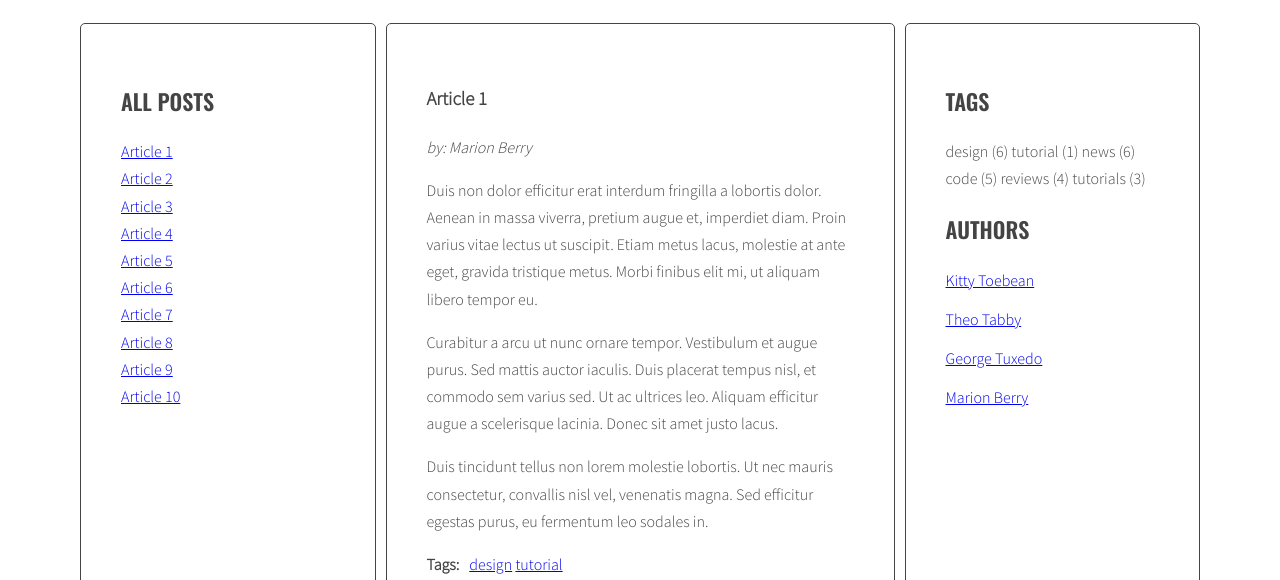
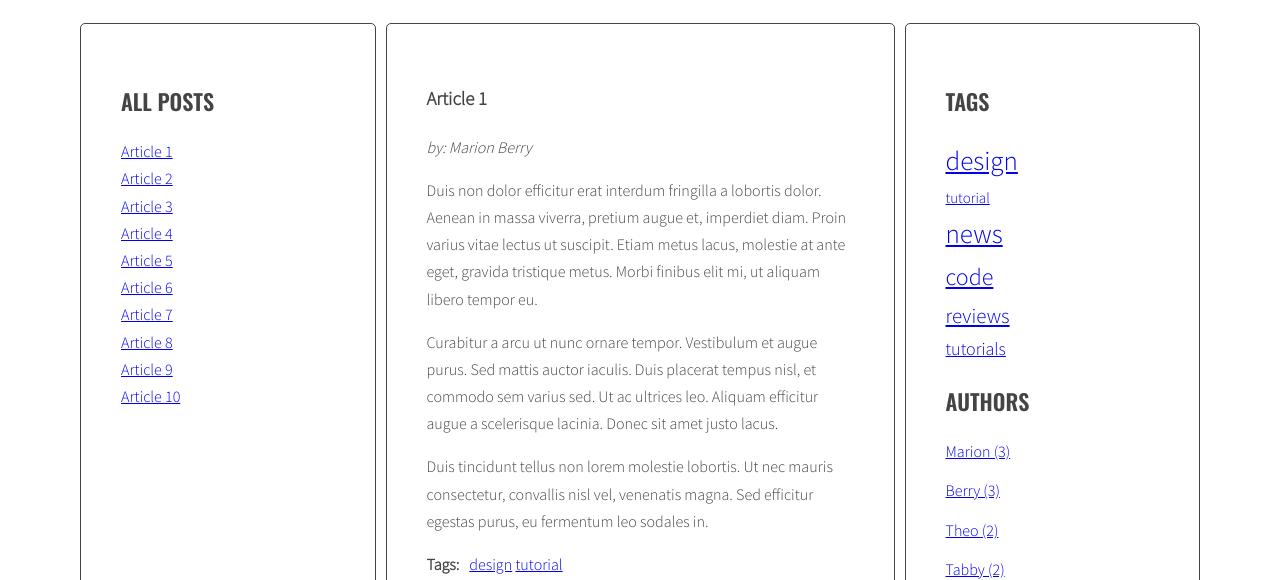
Before and after one commit to Haruk/Kodilla-fullstack-bootcamp-js-practice, a website: page index.html in a window 1280 px wide. Shown: the part 220-800 px from the top of the page. Drawn offline with nearby package versions, Linux system fonts and the light colour scheme.

Commit message:
Add authors list and articles cout for all authors

```diff
--- a/css/style.scss
+++ b/css/style.scss
@@ -8,6 +8,7 @@ $color-dark: #444;
 $font-logo: 'Sacramento', cursive;
 $font-header: 'Oswald', sans-serif;
 $font-text: 'Source Sans Pro', sans-serif;
+
 
 /* Global */
 
@@ -118,3 +119,23 @@ body {
     margin: 0 10px 0 0;
   }
 }
+
+.tagcloud-1 {
+  font-size: 15px;
+}
+
+.tagcloud-2{
+  font-size: 18px;
+}
+
+.tagcloud-3{
+  font-size: 21px;
+}
+
+.tagcloud-4{
+  font-size: 24px;
+}
+
+.tagcloud-5{
+  font-size: 27px;
+}
--- a/index.html
+++ b/index.html
@@ -198,7 +198,7 @@
 			  </ul>
 			  <h2 class="section-title">Authors</h2>
 			  <ul class="list authors">
-				<li>
+				<!-- <li>
 				  <a href="#">
 					<span class="author-name">Kitty Toebean</span>
 				  </a>
@@ -217,7 +217,7 @@
 				  <a href="#">
 					<span class="author-name">Marion Berry</span>
 				  </a>
-				</li>
+				</li> -->
 			  </ul>
 			</aside>
 		  </main>
--- a/js/script.js
+++ b/js/script.js
@@ -39,7 +39,8 @@
     optArticleAuthorSelector = '.post-author',
     optTagsListSelector = '.list.tags',
     optCloudClassCount = 5,
-    optCloudClassPrefix = 'tag-size-';
+    optAuthorListSelector =".list.authors";
+    // optCloudClassPrefix = 'tag-size-';
 
 
   // eslint-disable-next-line no-inner-declarations
@@ -63,8 +64,8 @@
     for(let link of links){
       link.addEventListener('click', titleClickHandler);
     }
-    console.log(titleList);
-    console.log(articles);
+    // console.log(titleList);
+    // console.log(articles);
   }
 
   generateTitleLinks();
@@ -76,7 +77,7 @@
       max: 0
     }
     for (let tag in tags){
-      console.log(tag + ' is used ' + tags[tag] + ' times');
+      // console.log(tag + ' is used ' + tags[tag] + ' times');
       if (tags[tag] > params.max){
         params.max = tags[tag];
 
@@ -88,13 +89,15 @@
 
     return params;
   }
-//
+
   function calculateTagClass(count,params){
     const normalizedCount = count - params.min;
     const normalizedMax = params.max - params.min;
     const percentage = normalizedCount / normalizedMax;
     const classNumber = Math.floor( percentage * (optCloudClassCount - 1) + 1 );
     console.log(classNumber);
+    return classNumber;
+
   }
 
 
@@ -123,7 +126,7 @@
         /* add generated code to html variable */
 
         const tagHTML = tag;
-        console.log(tag);
+        // console.log(tag);
         /* [NEW] check if this link is NOT already in allTags */
         if(!allTags[tag]){
           /* [NEW] add tag to allTags object*/
@@ -142,20 +145,22 @@
     }
     /* [NEW] find list of tags in right column */
     const tagListWrapper = document.querySelector(optTagsListSelector);
-    console.log(tagListWrapper);
+    // console.log(tagListWrapper);
 
     const tagsParams = calculateTagsParams(allTags);
     console.log('tagsParams:', tagsParams);
     /* [NEW] create variable for all links HTML code */
     let allTagsHTML = '';
-    // const tagLinkHTML = '<li>' + calculateTagClass(allTags[tag], tagsParam) + '</li>';
-    // console.log('tagLinkHTML:', tagLinkHTML);
+
+    // const tagLinkHTML =
 
     /* [NEW] START LOOP: for each tag in allTags: */
     for(let tag in allTags){
       /* [NEW] generate code of a link and add it to allTagsHTML */
-      allTagsHTML += tag + ' (' + allTags[tag] + ') ';
-    console.log(allTagsHTML);
+      allTagsHTML += '<li><a href="#tag-' + tag + '" class="tagcloud-' +calculateTagClass(allTags[tag],tagsParams) + '">' + tag + ' <a/></li>';
+      // allTagsHTML += '<li><a href="#tag-' + tag + '" class="tagcloud-' +calculateTagClass(allTags[tag],tagsParams) + '">' + tag + ' (' + allTags[tag] + ') <a/></li>';
+
+    // console.log(allTagsHTML);
     /* [NEW] END LOOP: for each tag in allTags: */
     }
     /*[NEW] add HTML from allTagsHTML to tagList */
@@ -166,6 +171,7 @@
   generateTags();
 
   function generateAuthors (){
+    let allAuthors ={};
     const articles = document.querySelectorAll(optArticleSelector);
 
     for (let article of articles){
@@ -185,11 +191,35 @@
         /* add generated code to html variable */
         const authorHTML = author;
         // console.log(authorHTML);
+        /* [NEW] check if this link is NOT already in allAuthors */
+        if(!allAuthors[author]){
+          /* [NEW] add tag to allTags object*/
+          allAuthors[author]=1;
+        }else {
+          allAuthors[author]++;
+        }
+
         /* insert HTML of all the links into the tags wrapper */
         const authorListHTML = authorHTML + '&nbsp';
         authorsWrapper.insertAdjacentHTML('beforeend', authorListHTML);
       }
     }
+    /* [NEW] find list of authors in right column */
+    const authorListWrapper = document.querySelector(optAuthorListSelector);
+    // console.log(authorListWrapper);
+
+
+    /* [NEW] create variable for all links HTML code */
+    let allAuthorsHTML = '';
+    /* [NEW] START LOOP: for each author in allAuthors: */
+    for(let author in allAuthors){
+      /* [NEW] generate code of a link and add it to allAuthorsHTML */
+      allAuthorsHTML += '<li><a href="#"><span class="author-name">' + author + ' (' + allAuthors[author] + ')</span><a/></li>';
+     /* [NEW] END LOOP: for each author in allAuthors: */
+    }
+    /*[NEW] add HTML from allAuthorsHTML to authorListWrapper */
+
+    authorListWrapper.innerHTML = allAuthorsHTML;
   }
 
   generateAuthors();
```
Also changed, not shown: css/style.css.
